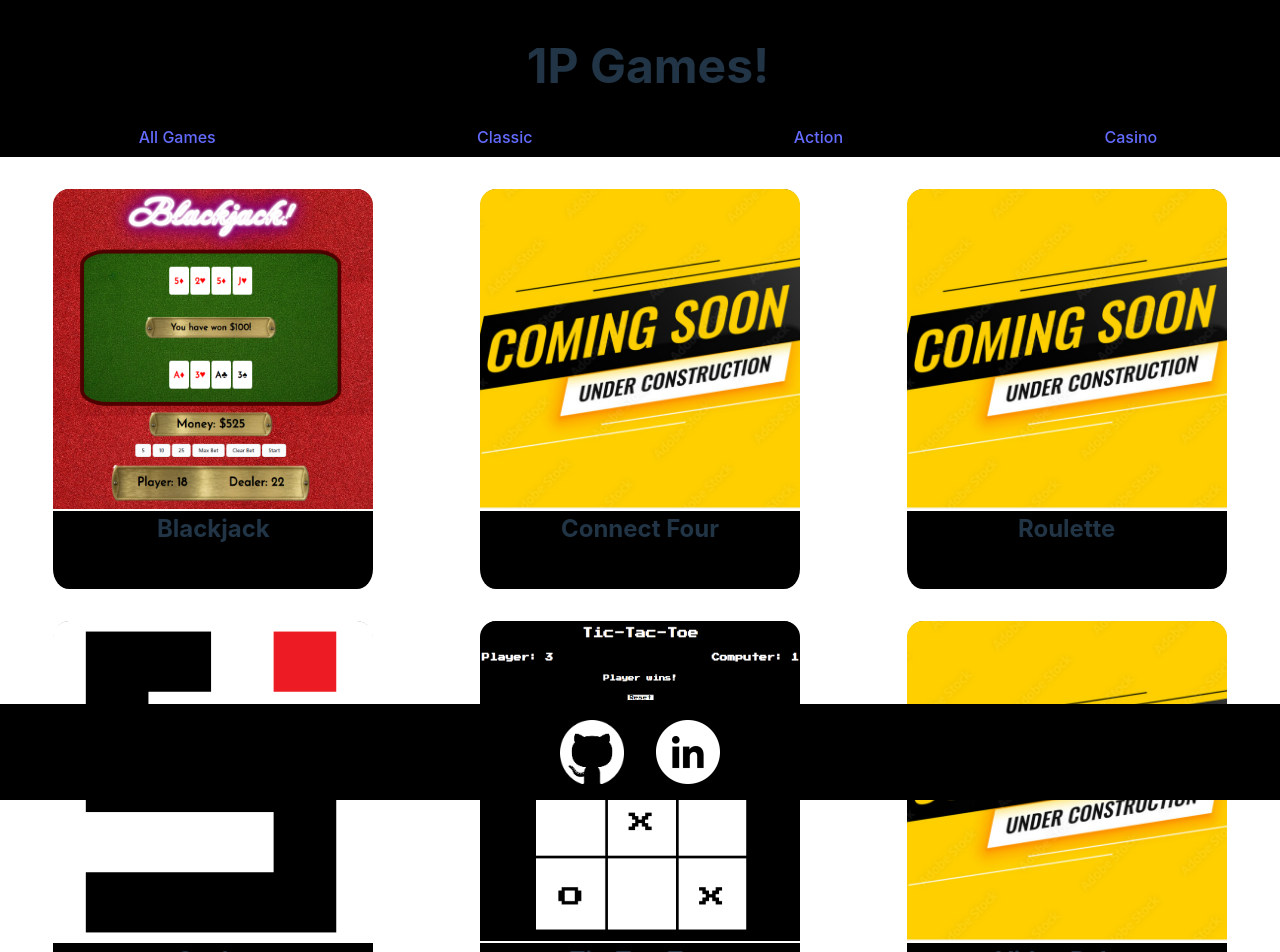
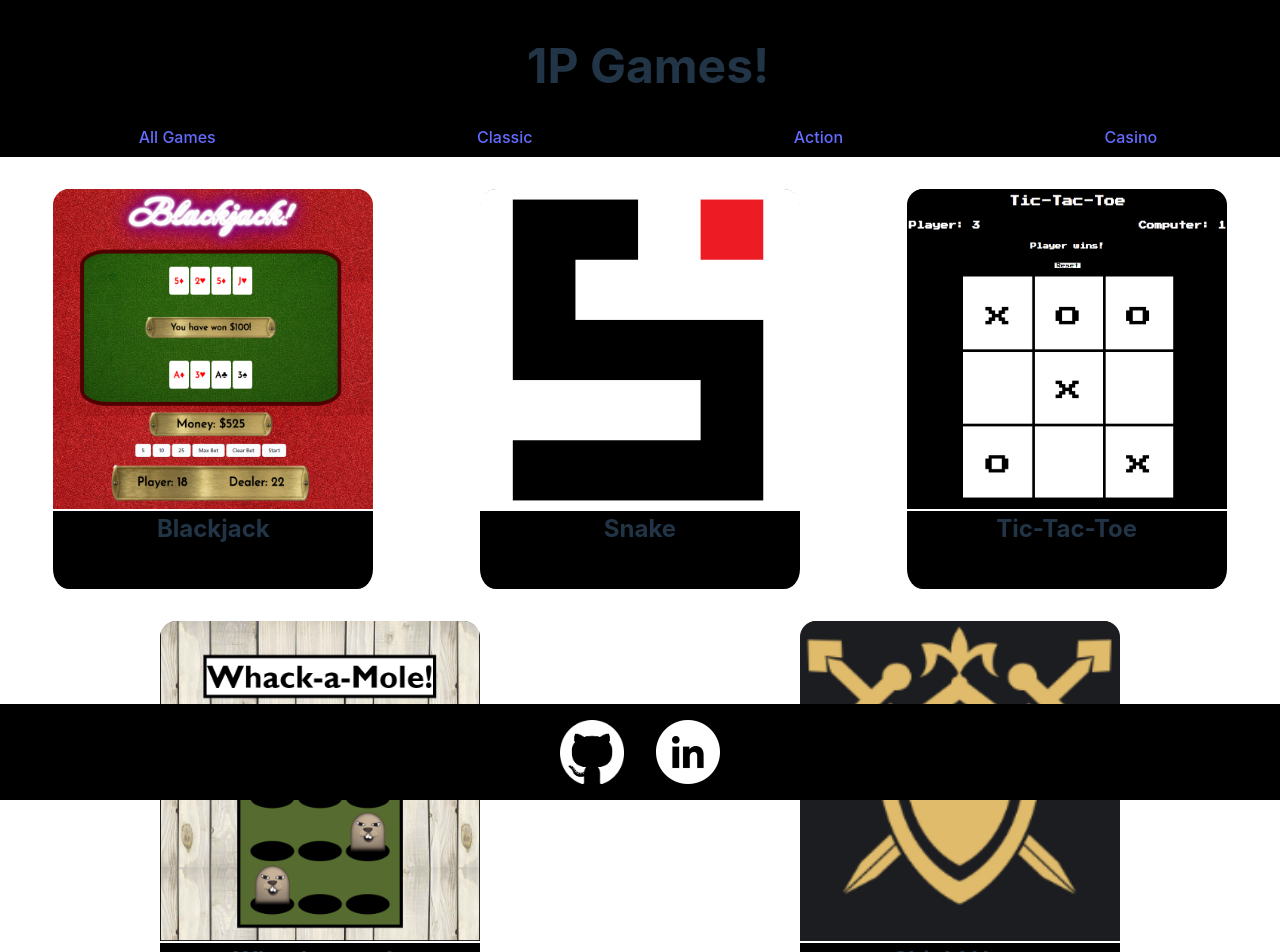
Before and after one commit to Trile16/game-site, a React (Vite) app: page / in a window 1280 px wide. Shown: the top 952 px of the page. Built offline with nearby package versions, Linux system fonts and the light colour scheme; the HTML template or start-up script is replaced by a standard one.

Commit message:
removed construction games

```diff
--- a/src/AllGames.jsx
+++ b/src/AllGames.jsx
@@ -17,18 +17,6 @@ function AllGames(props) {
       />
 
       <Card
-        name="Connect Four"
-        image={construction}
-        link="https://tri-le-blackjack.netlify.app"
-      />
-
-      <Card
-        name="Roulette"
-        image={construction}
-        link="https://tri-le-blackjack.netlify.app"
-      />
-
-      <Card
         name="Snake"
         image={snake}
         link="https://tri-le-snake.netlify.app/"
@@ -38,12 +26,6 @@ function AllGames(props) {
         name="Tic-Tac-Toe"
         image={ticTacToePreview}
         link="https://tri-le-tic-tac-toe.netlify.app/"
-      />
-
-      <Card
-        name="Video Poker"
-        image={construction}
-        link="https://tri-le-blackjack.netlify.app"
       />
 
       <Card
--- a/src/Casino.jsx
+++ b/src/Casino.jsx
@@ -11,16 +11,6 @@ function Casino(props) {
         image={blackjackPreview}
         link="https://tri-le-blackjack.netlify.app"
       />
-      <Card
-        name="Roulette"
-        image={construction}
-        link="https://tri-le-blackjack.netlify.app"
-      />
-      <Card
-        name="Video Poker"
-        image={construction}
-        link="https://tri-le-blackjack.netlify.app"
-      />
     </div>
   );
 }
--- a/src/Classic.jsx
+++ b/src/Classic.jsx
@@ -18,12 +18,6 @@ function Classic(props) {
         image={snake}
         link="https://tri-le-snake.netlify.app/"
       />
-
-      <Card
-        name="Connect Four"
-        image={construction}
-        link="https://tri-le-blackjack.netlify.app"
-      />
     </div>
   );
 }
```
